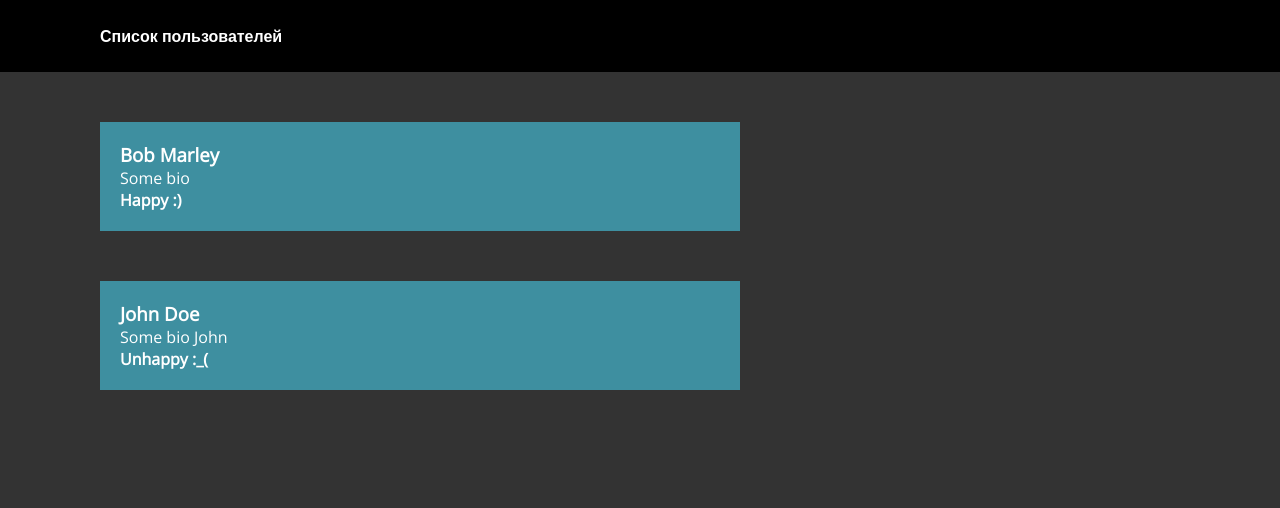
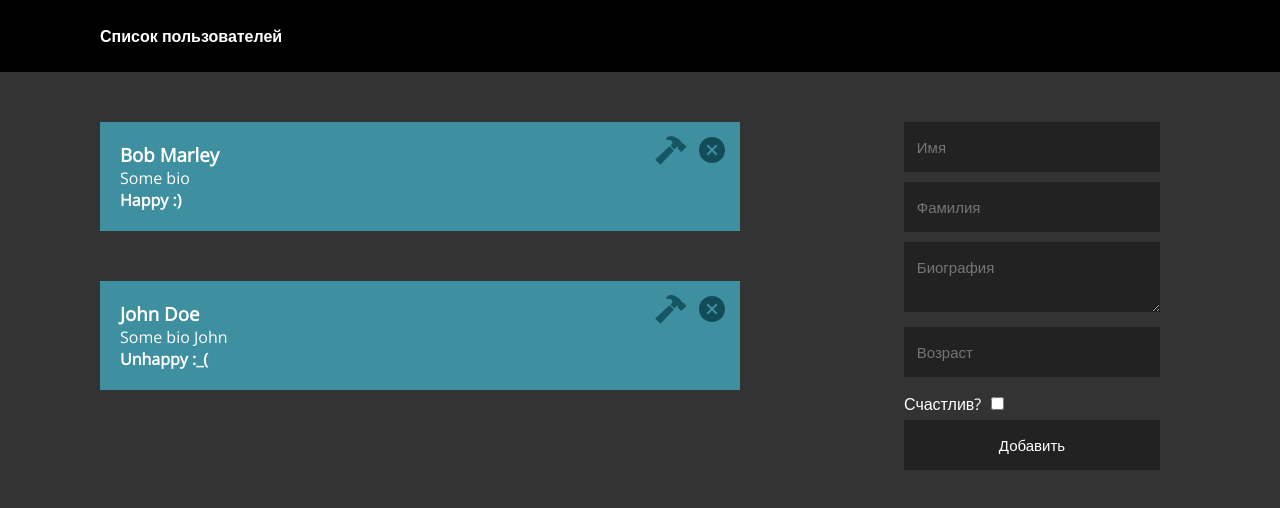
Before and after one commit to javascriptlearnerua/react-gosha, a React (Create React App) app: page / in a window 1280 px wide. Shown: the top 508 px of the page. Built offline with nearby package versions, Linux system fonts and the light colour scheme.

Commit message:
work with forms

```diff
--- a/package.json
+++ b/package.json
@@ -8,6 +8,7 @@
     "@testing-library/user-event": "^13.5.0",
     "react": "^18.2.0",
     "react-dom": "^18.2.0",
+    "react-icons": "^4.6.0",
     "react-scripts": "5.0.1",
     "web-vitals": "^2.1.4"
   },
--- a/src/App.js
+++ b/src/App.js
@@ -1,21 +1,50 @@
 import React from "react";
 import Header from "./components/Header";
 import Users from "./components/Users";
+import AddUser from "./components/AddUser";
 
 class App extends React.Component {
-
+    constructor(props) {
+        super(props);
+        this.state = {
+            users: [
+                {
+                    id: 1,
+                    firstname: "Bob",
+                    lastname: "Marley",
+                    bio: "Some bio",
+                    age: 40,
+                    isHappy: true
+                },
+                {
+                    id: 2,
+                    firstname: "John",
+                    lastname: "Doe",
+                    bio: "Some bio John",
+                    age: 22,
+                    isHappy: false
+                }
+            ]
+        }
+        this.addUser = this.addUser.bind(this)
+    }
     render() {
         return(
             <div>
                 <Header title="Список пользователей"/>
                 <main>
-                    <Users />
+                    <Users users={this.state.users}/>
                 </main>
                 <aside>
-
+                    <AddUser onAdd={this.addUser}/>
                 </aside>
             </div>
         );
+    }
+
+    addUser(user) {
+        const id = this.state.users.length + 1;
+        this.setState({users: [...this.state.users, {id, ...user}]});
     }
 }
 
--- /dev/null
+++ b/src/components/AddUser.js
@@ -0,0 +1,47 @@
+import React from "react";
+
+class AddUser extends React.Component {
+    constructor(props) {
+        super(props);
+        this.state = {
+            firstname: "",
+            lastname: "",
+            bio: "",
+            age: 1,
+            isHappy: false
+        }
+    }
+
+    render() {
+        return(
+            <form>
+                <input placeholder="Имя" onChange={
+                    (e) => this.setState({firstname: e.target.value})
+                }/>
+                <input placeholder="Фамилия" onChange={
+                    (e) => this.setState({lastname: e.target.value})
+                }/>
+                <textarea placeholder="Биография" onChange={
+                    (e) => this.setState({bio: e.target.value})
+                }
+                ></textarea>
+                <input placeholder="Возраст" onChange={
+                    (e) => this.setState({age: e.target.value})
+                }/>
+                <label htmlFor="isHappy">Счастлив?</label>
+                <input type="checkbox" id="isHappy" onChange={
+                    (e) => this.setState({isHappy : e.target.checked})
+                }/>
+                <button type="button" onClick={() => this.props.onAdd({
+                    firstname: this.state.firstname,
+                    lastname: this.state.lastname,
+                    bio: this.state.bio,
+                    age: this.state.age,
+                    isHappy: this.state.isHappy
+                })}>Добавить</button>
+            </form>
+        );
+    }
+}
+
+export default AddUser
--- /dev/null
+++ b/src/components/User.js
@@ -0,0 +1,19 @@
+import React from "react";
+import { IoCloseCircleSharp, IoHammerSharp } from "react-icons/io5";
+
+class User extends React.Component {
+    user = this.props.user;
+    render() {
+        return(
+            <div className="user">
+                <IoCloseCircleSharp className="delete-icon" />
+                <IoHammerSharp className="edit-icon" />
+                <h3>{this.user.firstname} {this.user.lastname}</h3>
+                <p>{this.user.bio}</p>
+                <b>{this.user.isHappy ? "Happy :)" : "Unhappy :_("}</b>
+            </div>
+        );
+    }
+}
+
+export default User
--- a/src/components/Users.js
+++ b/src/components/Users.js
@@ -1,36 +1,18 @@
 import React from "react";
+import User from "./User";
 
 class Users extends React.Component {
-    users = [
-        {
-            id: 1,
-            firstname: "Bob",
-            lastname: "Marley",
-            bio: "Some bio",
-            age: 40,
-            isHappy: true
-        },
-        {
-            id: 2,
-            firstname: "John",
-            lastname: "Doe",
-            bio: "Some bio John",
-            age: 22,
-            isHappy: false
-        }
-    ]
+
+
     render() {
-        if (this.users.length > 0) {
+        if (this.props.users.length > 0) {
             return(
                 <div>
                     {
-                        this.users.map((el) => (
-                            <div className="user" key={el.id}>
-                                <h3>{el.firstname} {el.lastname}</h3>
-                                <p>{el.bio}</p>
-                                <b>{el.isHappy ? "Happy :)" : "Unhappy :_("}</b>
-                            </div>
-                        ))
+                        this.props.users.map((el) => (
+                                <User  key={el.id} user={el}/>
+                            )
+                        )
                     }
                 </div>
             );
--- a/src/css/main.css
+++ b/src/css/main.css
@@ -36,3 +36,52 @@ main .user {
     background-color: #3e8fa0;
     padding: 20px;
 }
+
+main .delete-icon {
+    float: right;
+    color: #134b57;
+    cursor: pointer;
+    transform: scale(2);
+}
+
+main .edit-icon {
+    float: right;
+    color: #165664;
+    margin-right: 25px;
+    cursor: pointer;
+    transform: scale(2);
+}
+
+main .delete-icon:hover,
+main .edit-icon:hover {
+    opacity: 0.5;
+}
+
+aside form input:not([type="checkbox"]),
+aside form textarea,
+aside form button {
+    width: 90%;
+    padding: 15px 5%;
+    font-family: 'Open Sans', sans-serif;
+    font-weight: 300;
+    margin-bottom: 10px;
+    border: 0;
+    background: #222;
+    color: #fff;
+    outline: none;
+    font-size: 15px;
+}
+
+aside form input[type="checkbox"] {
+    margin: 10px;
+}
+
+aside form button {
+    width: 100%;
+    cursor: pointer;
+    transition: transform 500ms ease;
+}
+
+aside form button:hover {
+    transform: scale(1.1);
+}
```
Also changed, not shown: 1 other file (tests, documents, lock files or other folders).
